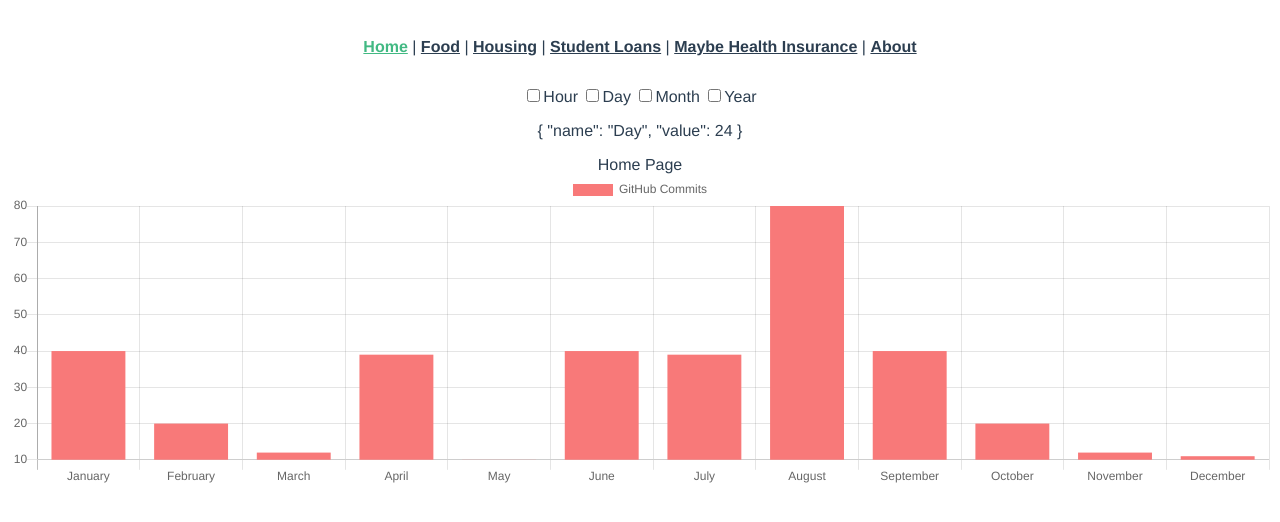
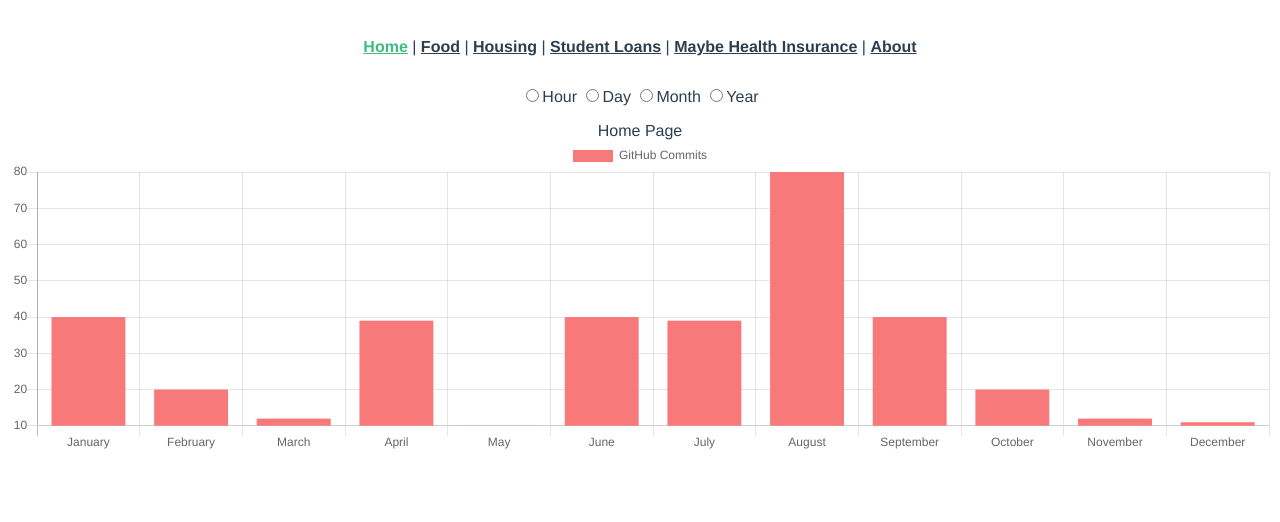
Before and after one commit to ac00perw/f35, a Vue app: page / in a window 1280 px wide. Shown: the top 522 px of the page. Built offline with nearby package versions, Linux system fonts and the light colour scheme.

Commit message:
adds scale to top and workspace. Almost tailwind

```diff
--- a/package.json
+++ b/package.json
@@ -4,7 +4,8 @@
   "private": true,
   "scripts": {
     "serve": "vue-cli-service serve",
-    "build": "vue-cli-service build"
+    "build": "vue-cli-service build",
+    "s": "serve"
   },
   "dependencies": {
     "@tailwindcss/postcss7-compat": "^2.0.2",
--- a/src/components/Scale.vue
+++ b/src/components/Scale.vue
@@ -1,7 +1,7 @@
 <template>
     <section class="hello">
         <template v-for="s,index in scale">
-            <input type="checkbox" v-on:click="select(s)" name="v" :value="s" :checked="(selectedScale == s ? true : false)" :key="s.value">{{ s.name }}
+            <input type="radio" v-on:click="select(s)" :value="s" :checked="(selectedScale == s ? true : false)" :key="s.value">{{ s.name }}
         </template>
         <p>{{ selectedScale }}</p>
     </section>
@@ -25,6 +25,10 @@ export default {
     data() {
         return  {
         }
+    },
+    mounted () {
+        console.log(this.scale);
+        this.selectedScale = this.scale[1];
     },
     methods: {
         select(s) {
--- a/src/store/index.js
+++ b/src/store/index.js
@@ -11,7 +11,7 @@ export default new Vuex.Store({
             'month': {name: 'Month', value: 720},
             'year': {name: 'Year', value: 8640}
         },
-        selectedScale: {name: 'Day', value: 24 },
+        selectedScale: null,
         //just vermont
         f35: 44000,
         aircraftHours: {
```
Also changed, not shown: 2 other files (tests, documents, lock files or other folders).
